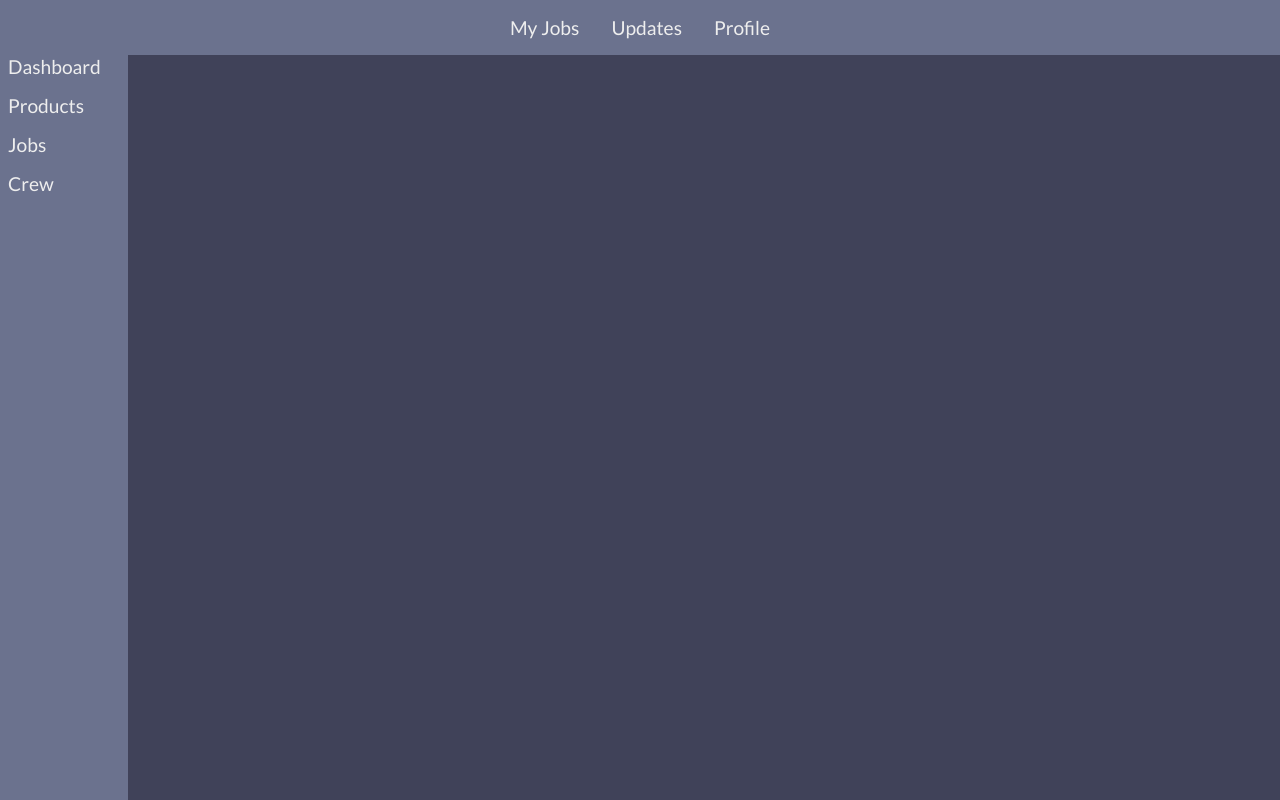
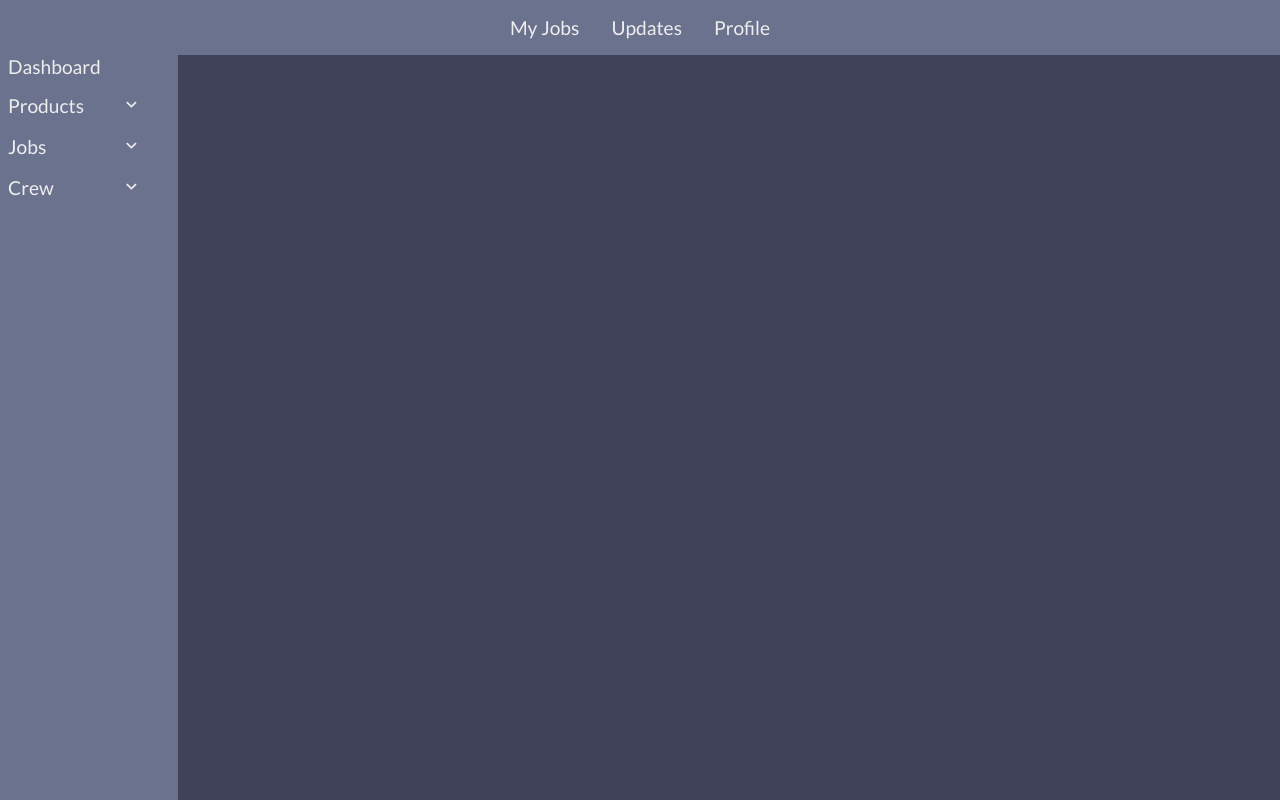
Before and after one commit to ronrk/WorkManager, a Next.js app: page / in a window 1280 px wide. Built offline with nearby package versions, Linux system fonts and the light colour scheme.

Commit message:
feat: created accordion component

```diff
--- a/components/navigation/sidebar/Sidebar.tsx
+++ b/components/navigation/sidebar/Sidebar.tsx
@@ -1,3 +1,4 @@
+import Accordion from '@/components/utility/accordion/Accordion';
 import PrimaryLink from '@/components/utility/primaryLink/PrimaryLink';
 import { selectUserValue } from '@/store/slices/userSlice';
 import { Role, sideBarLists } from '@/types';
@@ -12,9 +13,17 @@ const getNavListFromArray = (
     label: string;
   }[]
 ) =>
-  arr.map((item) => (
-    <PrimaryLink key={item.path} path={item.path} label={item.label} />
-  ));
+  arr.map((item) =>
+    item.label === 'Dashboard' ? (
+      <li key={item.path}>
+        <PrimaryLink path={item.path} label={item.label} />
+      </li>
+    ) : (
+      <li key={item.path}>
+        <Accordion {...item} />
+      </li>
+    )
+  );
 
 const Sidebar: React.FC<ISidebar> = () => {
   const { currentUser } = useSelector(selectUserValue);
--- a/components/surfaces/productsList/ProductsList.tsx
+++ b/components/surfaces/productsList/ProductsList.tsx
@@ -16,7 +16,7 @@ const ProductsList: React.FC<IProductsList> = ({ products }) => {
     products.map((product) => product.department)
   );
 
-  console.log({ productsBrands, productsCategory, productsDepartment });
+  // console.log({ productsBrands, productsCategory, productsDepartment });
   return (
     <div className={styles.container}>
       <table className={styles.products}>
--- /dev/null
+++ b/components/utility/accordion/Accordion.module.css
@@ -0,0 +1,11 @@
+.container button {
+  font-size: 1.3rem;
+  transition: all 50ms ease-in;
+}
+.container button:hover {
+  color: hsl(var(--clr-black));
+}
+
+.container ul li {
+  margin: 0.5rem;
+}
--- /dev/null
+++ b/components/utility/accordion/Accordion.tsx
@@ -0,0 +1,41 @@
+import { accordionItems } from '@/types';
+import { useRouter } from 'next/router';
+import { useState } from 'react';
+import styles from './Accordion.module.css';
+import AccordionButton from './AccordionButton';
+import AccordionItem from './AccordionItem';
+
+export interface IAccordionProps {
+  label: string;
+  path: string;
+}
+
+const Accordion: React.FC<IAccordionProps> = ({ label, path }) => {
+  const [openAccordion, setOpenAccordion] = useState(false);
+  const router = useRouter();
+  let open = router.pathname === path && openAccordion;
+  return (
+    <div className={styles.container}>
+      <AccordionButton
+        label={label}
+        path={path}
+        onToggle={() => setOpenAccordion((prev) => !prev)}
+        open={open}
+      />
+
+      {open && (
+        <ul>
+          {accordionItems.map((item) => (
+            <AccordionItem
+              key={item.path}
+              label={item.label}
+              path={path + item.path}
+            />
+          ))}
+        </ul>
+      )}
+    </div>
+  );
+};
+
+export default Accordion;
--- /dev/null
+++ b/components/utility/accordion/AccordionButton.tsx
@@ -0,0 +1,26 @@
+import { MdOutlineExpandLess, MdOutlineExpandMore } from 'react-icons/md';
+import PrimaryLink from '../primaryLink/PrimaryLink';
+export interface IAccordionButtonProps {
+  label: string;
+  path: string;
+  onToggle(): void;
+  open: boolean;
+}
+
+const AccordionButton: React.FC<IAccordionButtonProps> = ({
+  label,
+  path,
+  onToggle,
+  open,
+}) => {
+  return (
+    <div className="flex jc-between">
+      <PrimaryLink path={path} label={label} onClick={onToggle} />
+      <button onClick={onToggle}>
+        {open ? <MdOutlineExpandLess /> : <MdOutlineExpandMore />}
+      </button>
+    </div>
+  );
+};
+
+export default AccordionButton;
--- /dev/null
+++ b/components/utility/accordion/AccordionItem.tsx
@@ -0,0 +1,16 @@
+import PrimaryLink from '../primaryLink/PrimaryLink';
+
+export interface IAccordionItemProps {
+  label: string;
+  path: string;
+}
+
+const AccordionItem: React.FC<IAccordionItemProps> = ({ label, path }) => {
+  return (
+    <li className="accordionItem">
+      <PrimaryLink path={path} label={label} small />
+    </li>
+  );
+};
+
+export default AccordionItem;
--- a/components/utility/primaryLink/PrimaryLink.module.css
+++ b/components/utility/primaryLink/PrimaryLink.module.css
@@ -1,6 +1,6 @@
-.linkItem {
+.link {
   transition: all 50ms ease-in;
 }
-.linkItem:hover {
+.link:hover {
   color: hsl(var(--clr-navy));
 }
--- a/components/utility/primaryLink/PrimaryLink.tsx
+++ b/components/utility/primaryLink/PrimaryLink.tsx
@@ -1,16 +1,28 @@
 import Link from 'next/link';
+
 import styles from './PrimaryLink.module.css';
 
 export interface IPrimaryLink {
   path: string;
   label: string;
+  small?: boolean;
+  onClick(): void;
 }
 
-const PrimaryLink: React.FC<IPrimaryLink> = ({ path, label }) => {
+const PrimaryLink: React.FC<IPrimaryLink> = ({
+  path,
+  label,
+  small,
+  onClick,
+}) => {
   return (
-    <li className={'fs-600 ' + styles.linkItem}>
-      <Link href={path}>{label}</Link>
-    </li>
+    <Link
+      className={small ? 'fs-400' : 'fs-600 ' + styles.link}
+      href={path}
+      onClick={onClick}
+    >
+      {label}
+    </Link>
   );
 };
 
--- a/package.json
+++ b/package.json
@@ -28,6 +28,7 @@
     "next": "13.1.6",
     "react": "18.2.0",
     "react-dom": "18.2.0",
+    "react-icons": "^4.8.0",
     "react-redux": "^8.0.5",
     "styled-components": "^5.3.6",
     "typescript": "4.9.5"
--- a/pages/index.tsx
+++ b/pages/index.tsx
@@ -5,7 +5,7 @@ import { NextPageWithLayout } from './page';
 
 const Home: NextPageWithLayout = () => {
   const { currentUser } = useSelector(selectUserValue);
-  console.log(currentUser);
+  // console.log(currentUser);
   return <section></section>;
 };
 
--- a/styles/globals.css
+++ b/styles/globals.css
@@ -125,3 +125,10 @@ ul {
   flex-direction: column;
   gap: var(--gap, 2rem);
 }
+
+.jc-between {
+  justify-content: space-between;
+}
+.al-between {
+  align-items: space-between;
+}
--- a/types/index.ts
+++ b/types/index.ts
@@ -31,6 +31,11 @@ export const sideBarLists = {
     { path: '/jobs', label: 'Jobs' },
   ],
 };
+export const accordionItems = [
+  { label: 'Update', path: '/update' },
+  { label: 'Add New', path: '/create' },
+  { label: 'Delete', path: '/delete' },
+];
 
 export const DUMMY_SOUND_PRODUCTS: ISoundProduct[] = [
   {
```
Also changed, not shown: 1 other file (tests, documents, lock files or other folders).
